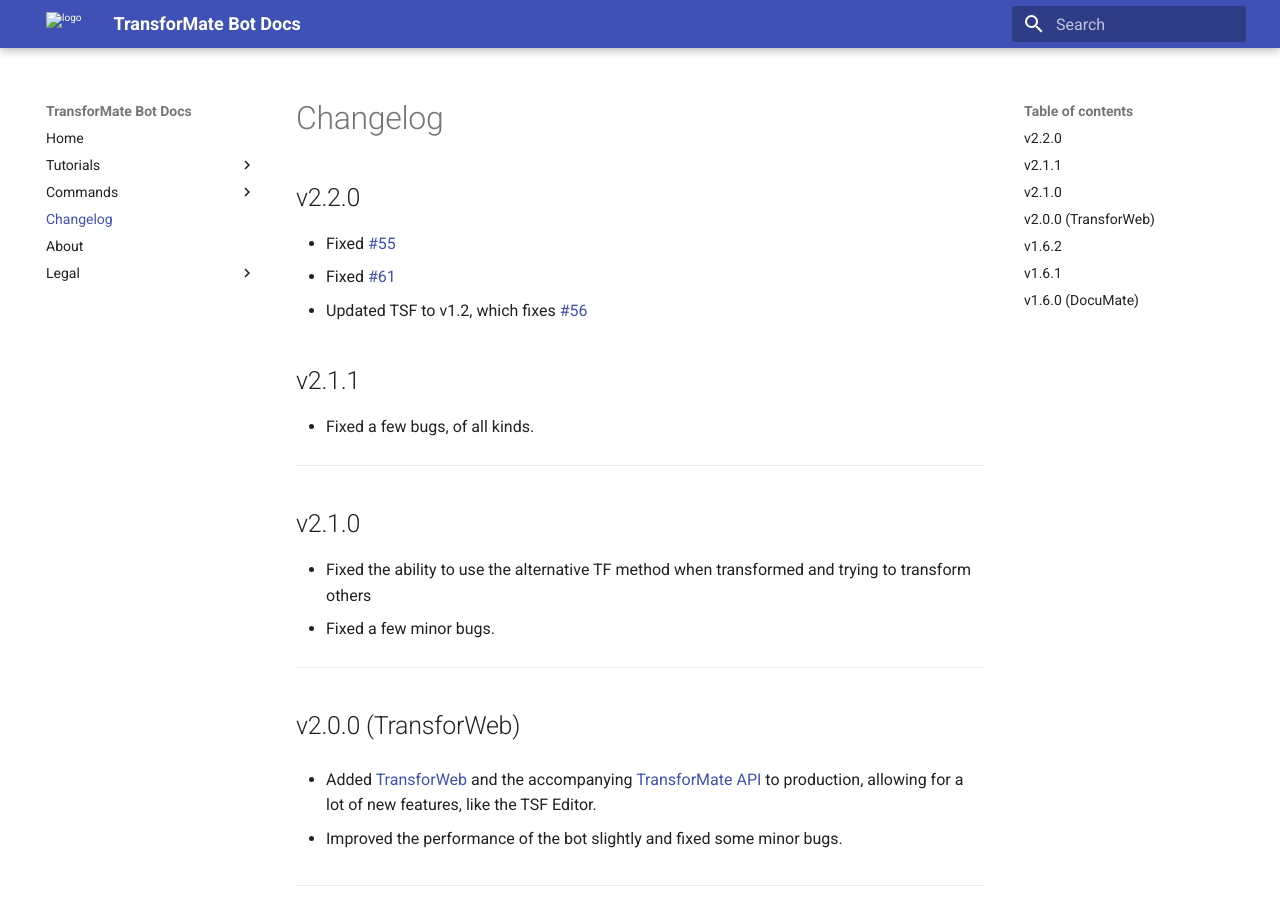
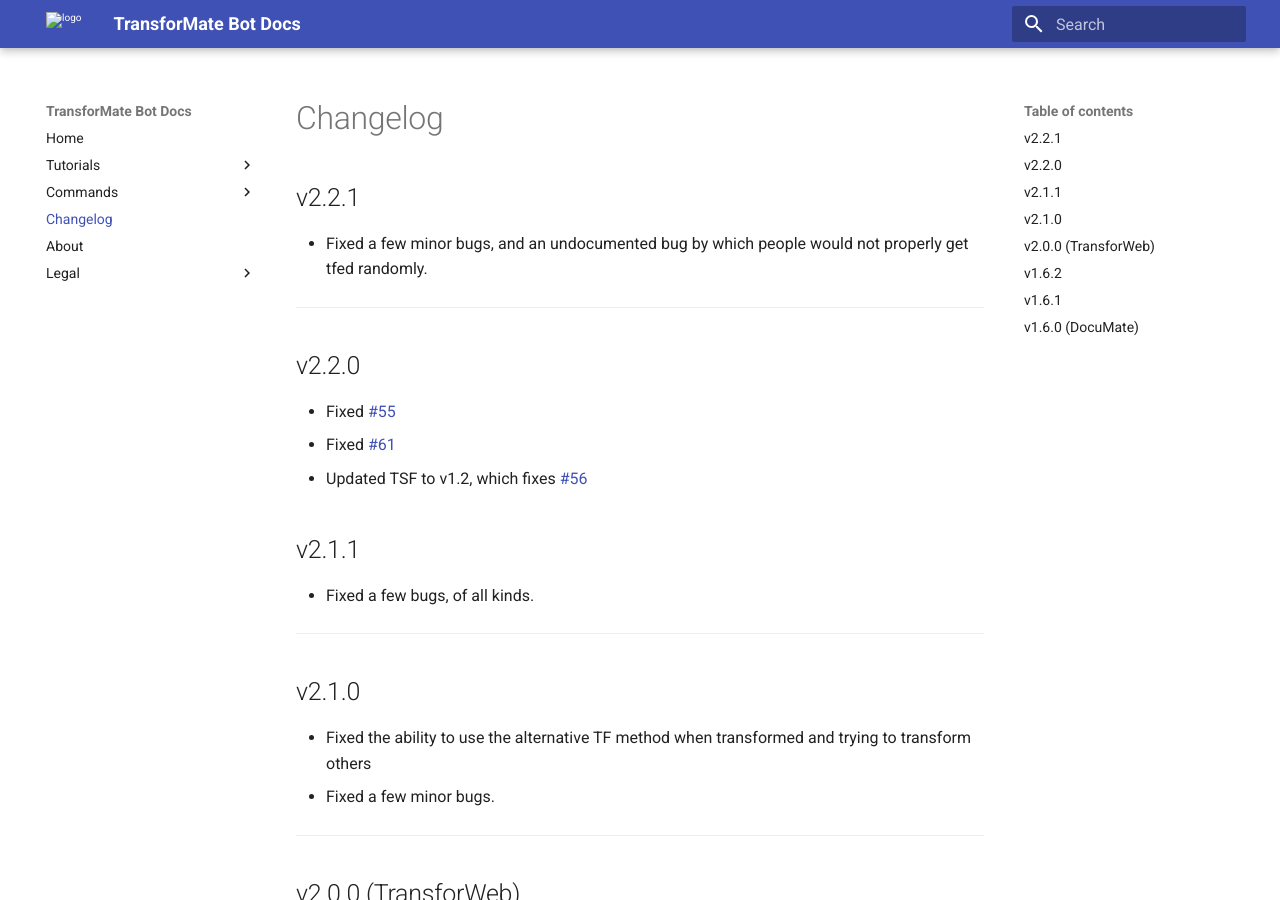
Before and after one commit to dorythecat/TransforMate, an MkDocs documentation site: the page built from docs/changelog.md, in a window 1280 px wide and 900 px high. Built offline with MkDocs 1.6.1 and Material for MkDocs 9.7.7, drawn with Linux system fonts in a browser that asks for light colours.

Commit message:
Updated changelog

```diff
--- a/docs/changelog.md
+++ b/docs/changelog.md
@@ -1,3 +1,9 @@
+## v2.2.1
+- Fixed a few minor bugs, and an undocumented bug by which people
+  would not properly get tfed randomly.
+
+---
+
 ## v2.2.0
 - Fixed [#55](https://github.com/dorythecat/TransforMate/issues/55)
 - Fixed [#61](https://github.com/dorythecat/TransforMate/issues/61)
```
